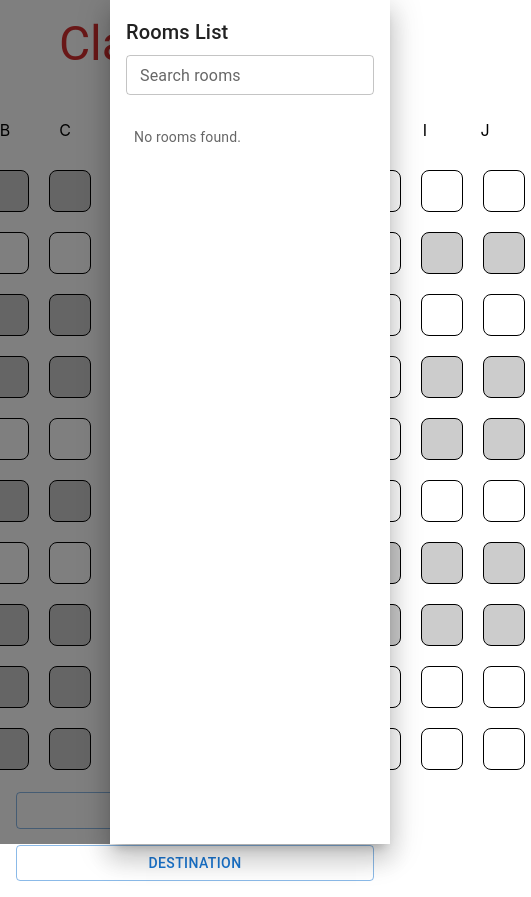
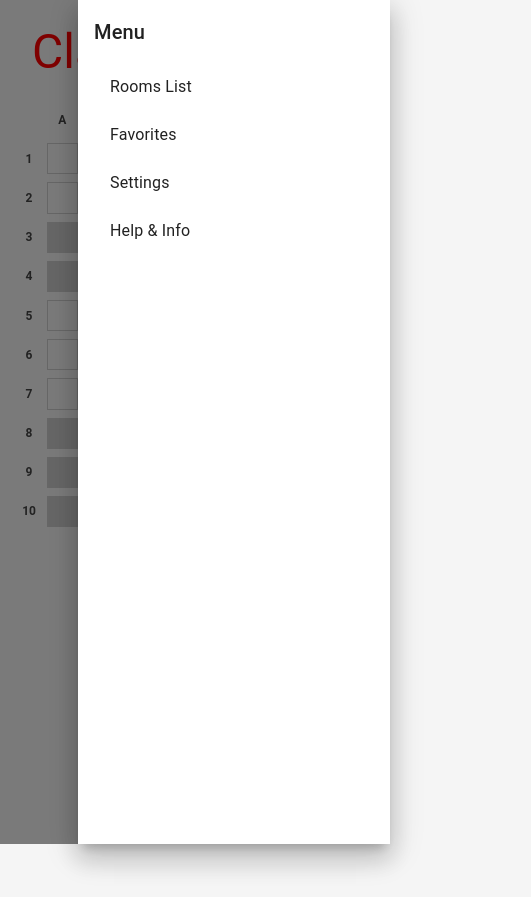
Before and after one commit to KaiEJH/RoomRoute, a React (Create React App) app in the folder app/frontend/: page / in a window 390 px wide. Both pictures are taken after a click on the button 350 px from the left and 32 px from the top of the page. Shown: the whole page, 531 px wide, since content can reach past the window. After the commit the page ends 844 px from the top, so only its background shows below. Built offline with nearby package versions, Linux system fonts and the light colour scheme.

Commit message:
Changes Made -Added Visibility of path to Map -Added Settings, Help Page, Favorites Tab and Rooms List submenus to a menu in the sidebar -Included Accessibility Settings such as high contrast mode -Fixed Spacing and Responsiveness issues with Map and App on a whole

```diff
--- a/app/frontend/src/App.css
+++ b/app/frontend/src/App.css
@@ -1,26 +1,30 @@
+body, html, #root {
+  margin: 0;
+  padding: 0;
+  height: 100%;
+  font-family: 'Roboto', sans-serif;
+  background-color: #f5f5f5;
+}
+
 .app-container {
   display: flex;
   flex-direction: column;
   min-height: 100vh;
+  padding: 1rem;
+  box-sizing: border-box;
 }
 
 .header {
   display: flex;
-  justify-content: center;
+  justify-content: space-between;
   align-items: center;
-  padding: 1rem;
-  position: relative;
-  flex-wrap: wrap;
-  width: 100%;
-  box-sizing: border-box;
+  padding: 0.5rem 1rem;
+  color: red;
 }
 
 .logo-text {
-  font-size: 2.5rem;
-  font-weight: bold;
-  color: #d32f2f;
-  text-align: center;
-  flex: 1 1 100%;
+  font-size: 1.5rem;
+  font-weight: 600;
 }
 
 .menu-button {
@@ -30,74 +34,108 @@
 }
 
 .map-section {
+  flex: 1;
   display: flex;
-  justify-content: center;
-  align-items: center;
-  padding: 1rem;
+  flex-direction: column;
+  margin-top: 1rem;
 }
 
 .map-box {
   display: flex;
   flex-direction: column;
   align-items: center;
+}
+
+.map-grid {
+  display: flex;
+  flex-direction: column;
+  gap: 0.25rem;
+  align-items: center;
+}
+
+.map-wrapper {
   width: 100%;
-  max-width: 900px;
+  display: flex;
+  justify-content: center;   /* center horizontally */
+  align-items: center;       /* optional for vertical centering */
+  padding: 0.5rem;
+  overflow-x: auto;
+  box-sizing: border-box;
 }
 
 .button-group {
+  margin-top: 1rem;
   display: flex;
-  justify-content: center;
   gap: 1rem;
-  margin-top: 1rem;
   flex-wrap: wrap;
 }
 
 .map-button {
-  padding: 0.5rem 1.5rem;
-  font-size: 1rem;
-  flex: 1 1 120px;
-  max-width: 200px;
+  flex: 1;
+  min-width: 120px;
 }
 
-/* Responsive tweaks */
-@media (max-width: 768px) {
-  .logo-text {
-    font-size: 1.5rem;
-  }
+/* High contrast mode */
+.high-contrast {
+  background-color: #000 !important;
+  color: #fff !important;
+}
 
-  .map-box {
-    padding: 0 1rem;
+.high-contrast html,
+.high-contrast body,
+.high-contrast #root,
+.high-contrast .app-container {
+  background-color: #000 !important;
+  color: #fff !important;
+}
+
+.high-contrast .header {
+  color: #fff !important;
+}
+
+.high-contrast .logo-text {
+  color: #fff !important;
+}
+
+.high-contrast .map-button {
+  background-color: #000 !important;
+  color: #fff !important;
+  border: 2px solid #fff !important;
+}
+
+.high-contrast .MuiDrawer-paper {
+  background-color: #000 !important;
+  color: #fff !important;
+}
+
+.high-contrast .menu-button{
+  background-color: #000 !important;
+  color: #fff !important;
+}
+
+/* Large text mode */
+.large-text {
+  font-size: 1.2em;
+}
+
+
+/* Responsive behavior */
+@media (max-width: 600px) {
+  .map-button {
+    flex: 1 1 100%;
+    font-size: 0.85rem;
   }
 
   .button-group {
     flex-direction: column;
-    width: 100%;
+    gap: 0.5rem;
   }
 
-  .map-button {
-    width: 100%;
+  .room-button {
+    font-size: 0.85rem;
+  }
+
+  .logo-text {
+    font-size: 1.25rem;
   }
 }
-
-@media (max-width: 600px) {
-  .logo-text {
-    font-size: 1.8rem;
-  }
-
-  .menu-button {
-    top: 0.5rem;
-    right: 0.5rem;
-  }
-}
-
-@media (max-width: 600px) {
-  .map-button {
-    flex: 1 1 100%;
-    max-width: none;
-  }
-
-  .button-group {
-    flex-direction: column;
-    align-items: center;
-  }
-}
--- a/app/frontend/src/App.js
+++ b/app/frontend/src/App.js
@@ -1,4 +1,4 @@
-import { Typography, Button, Box, Drawer, IconButton } from '@mui/material';
+import { Typography, Button, Box, Drawer, IconButton, List, ListItem, ListItemText, FormControlLabel, Switch } from '@mui/material';
 import MenuIcon from '@mui/icons-material/Menu';
 import { useState, useEffect } from 'react';
 import Map from './components/Map';
@@ -15,6 +15,13 @@ function App() {
   const [drawerOpen, setDrawerOpen] = useState(false);
   const [startRoom, setStartRoom] = useState(null);
   const [destinationRoom, setDestinationRoom] = useState(null);
+  const [path, setPath] = useState([]);
+  const [drawerView, setDrawerView] = useState("menu");
+  const [menuOption, setMenuOption] = useState('rooms');
+  const [accessibility, setAccessibility] = useState({
+    highContrast: false,
+    largeText: false
+  });
 
   const buildingCells = new Set([
     "A3", "A4", "A8", "A9", "A10", "B1", "B3", "B4", "B6", "B8", "B9", "B10",
@@ -54,12 +61,24 @@ function App() {
       .then(res => res.json())
       .then(data => {
         console.log('Path result:', data.route);
+        if (!data || !data.route || data.route.length === 0) {
+          alert("No path found.");
+          setPath([]);
+          return;
+        }
+
+        // Convert path to cell IDs (e.g. "B1")
+        const pathAsCellIds = data.route.map(([col, row]) => {
+          return `${String.fromCharCode(65 + col)}${row + 1}`;
+        });
+
+        setPath(pathAsCellIds);
       })
       .catch(err => console.error('Error:', err));
   }, [startRoom, destinationRoom]);
 
   return (
-    <div className="app-container">
+    <div className={`app-container ${accessibility.highContrast ? 'high-contrast' : ''} ${accessibility.largeText ? 'large-text' : ''}`}>
       <header className="header">
         <Typography variant="h3" className="logo-text">
           ClassCoords
@@ -75,12 +94,17 @@ function App() {
 
       <main className="map-section">
         <Box className="map-box">
+        <div className="map-grid">
+          <div className="map-grid">
             <Map
               selectedRoom={selectedRoom}
               onSquareSelect={handleSquareSelect}
               startRoom={startRoom}
               destinationRoom={destinationRoom}
+              path={path}
             />
+          </div>
+        </div>
           <Box className="button-group">
                     <Button
             variant="outlined"
@@ -137,18 +161,38 @@ function App() {
         </Box>
       </main>
 
-      <Drawer anchor="right" open={drawerOpen} onClose={() => setDrawerOpen(false)}>
-        <Box
-          sx={{
-            width: { xs: 280, sm: 320 }, // responsive drawer width
-            padding: 2,
-            height: "100vh",
-            boxSizing: "border-box"
+      <Drawer
+  anchor="right"
+  open={drawerOpen}
+  onClose={() => {
+    setDrawerOpen(false);
+    setDrawerView("menu");
   }}
 >
-          <Typography variant="h6" gutterBottom>
-            Rooms List
-          </Typography>
+  <Box sx={{ width: 280, p: 2 }}>
+    {drawerView === "menu" && (
+      <>
+        <Typography variant="h6" gutterBottom>Menu</Typography>
+        <List>
+          <ListItem button onClick={() => setDrawerView("rooms")}>
+            <ListItemText primary="Rooms List" />
+          </ListItem>
+          <ListItem button onClick={() => setDrawerView("favorites")}>
+            <ListItemText primary="Favorites" />
+          </ListItem>
+          <ListItem button onClick={() => setDrawerView("settings")}>
+            <ListItemText primary="Settings" />
+          </ListItem>
+          <ListItem button onClick={() => setDrawerView("help")}>
+            <ListItemText primary="Help & Info" />
+          </ListItem>
+        </List>
+      </>
+    )}
+
+    {drawerView === "rooms" && (
+      <>
+        <Typography variant="h6" gutterBottom>Rooms List</Typography>
         <RoomList
             rooms={rooms}
             selectedRoom={selectedRoom}
@@ -156,6 +200,65 @@ function App() {
             destinationRoom={destinationRoom}
             onSelectRoom={setSelectedRoom}
           />
+        <Button fullWidth onClick={() => setDrawerView("menu")} sx={{ mt: 2 }}>← Back to Menu</Button>
+      </>
+    )}
+
+    {drawerView === "favorites" && (
+      <>
+        <Typography variant="h6">Favorites</Typography>
+        <Typography variant="body2" color="text.secondary">Feature coming soon...</Typography>
+        <Button fullWidth onClick={() => setDrawerView("menu")} sx={{ mt: 2 }}>← Back to Menu</Button>
+      </>
+    )}
+
+    {drawerView === "settings" && (
+      <>
+        <Typography variant="h6">Settings</Typography>
+            <Box>
+              <Typography variant="h6">Accessibility</Typography>
+              <FormControlLabel
+                control={
+                  <Switch
+                    checked={accessibility.highContrast}
+                    onChange={() =>
+                      setAccessibility(prev => ({
+                        ...prev,
+                        highContrast: !prev.highContrast
+                      }))
+                    }
+                  />
+                }
+                label="High Contrast Mode"
+              />
+
+              <FormControlLabel
+                control={
+                  <Switch
+                    checked={accessibility.largeText}
+                    onChange={() =>
+                      setAccessibility(prev => ({
+                        ...prev,
+                        largeText: !prev.largeText
+                      }))
+                    }
+                  />
+                }
+                label="Large Text"
+              />
+            </Box>
+        <Typography variant="body2" color="text.secondary">More configuration options coming soon.</Typography>
+        <Button fullWidth onClick={() => setDrawerView("menu")} sx={{ mt: 2 }}>← Back to Menu</Button>
+      </>
+    )}
+
+    {drawerView === "help" && (
+      <>
+        <Typography variant="h6">Help & Info</Typography>
+        <Typography variant="body2">Need help? This area will include quick tips.</Typography>
+        <Button fullWidth onClick={() => setDrawerView("menu")} sx={{ mt: 2 }}>← Back to Menu</Button>
+      </>
+    )}
   </Box>
 </Drawer>
     </div>
--- a/app/frontend/src/components/Map.js
+++ b/app/frontend/src/components/Map.js
@@ -12,10 +12,11 @@ const buildingCells = new Set([
 
 
 
-function Map({ selectedRoom, startRoom, destinationRoom, onSquareSelect }) {
+function Map({ selectedRoom, startRoom, destinationRoom, onSquareSelect, path }) {
   const selectedCoord = selectedRoom?.coordinates?.toUpperCase(); // e.g., "A4"
   const startCoord = startRoom?.coordinates?.toUpperCase();
   const destCoord = destinationRoom?.coordinates?.toUpperCase();
+
 
   const handleSquareClick = (id) => {
     if (!buildingCells.has(id)) return;
@@ -35,6 +36,7 @@ function Map({ selectedRoom, startRoom, destinationRoom, onSquareSelect }) {
       const squareId = `${ALPHABET[j - 1]}${i}`; // e.g., A4
       const isSelected = squareId === selectedCoord;
       const isBuilding = buildingCells.has(squareId);
+      const isPath = path?.includes(squareId);
 
       if (i === 0 && j === 0) {
         content = ""; // empty top-left
@@ -54,6 +56,7 @@ function Map({ selectedRoom, startRoom, destinationRoom, onSquareSelect }) {
                 ${isSelected ? "selected" : ""}
                 ${squareId === startCoord ? "start-square" : ""}
                 ${squareId === destCoord ? "destination-square" : ""}
+                ${isPath ? "path-cell" : ""}
                 ${isBuilding ? "building-cell" : ""}
                 `}
           >
@@ -64,7 +67,7 @@ function Map({ selectedRoom, startRoom, destinationRoom, onSquareSelect }) {
     }
 
     grid.push(
-      <Grid2 container key={`row-${i}`} spacing={1} wrap="nowrap">
+      <Grid2 container key={`row-${i}`} spacing={0.25} wrap="nowrap" justifyContent="center">
         {row}
       </Grid2>
     );
--- a/app/frontend/src/components/Square.css
+++ b/app/frontend/src/components/Square.css
@@ -1,41 +1,70 @@
 .square {
-  width: 40px;
-  height: 40px;
-  background-color: white;
+  width: calc(8vw);              /* scalable size based on screen width */
+  max-width: 40px;               /* prevent over-scaling on large screens */
+  min-width: 24px;               /* prevent under-scaling on small screens */
+  aspect-ratio: 1 / 1;           /* keep squares square */
+  border: 1px solid #ccc;
+  font-size: 0.75rem;
   display: flex;
+  align-items: center;
   justify-content: center;
-  align-items: center;
-  border: 1px solid black;
-  border-radius: 8px;
-  transition: ease-in-out 0.3s;
-  margin: 6px;
+  box-sizing: border-box;
+  transition: background-color 0.2s ease;
 }
 
+/* Small tweaks for labels */
 .label-square {
+  background-color: transparent;
   border: none;
-  cursor: default;
+  font-weight: bold;
+  color: #444;
+  font-size: 0.75rem;
 }
 
-/* Grey by default for building cells */
+.selected {
+  background-color: #2196f3;
+  color: white;
+}
+
+.start-square {
+  background-color: green;
+  color: white;
+}
+
+.destination-square {
+  background-color: red;
+  color: white;
+}
+
 .building-cell {
   background-color: #ccc;
 }
 
-/* 🔼 These override any background below */
-.selected {
-  background-color: #1976d2 !important;
-  color: white;
-  z-index: 1;
+.path-cell {
+  background-color: rgba(0, 255, 0, 0.3);
 }
 
-.start-square {
-  background-color: green !important;
-  color: white;
-  z-index: 1;
+
+/* High contrast mode styles */
+.high-contrast .square {
+  border: 1px solid #fff;
+  color: #fff;
 }
 
-.destination-square {
-  background-color: red !important;
-  color: white;
-  z-index: 1;
+.high-contrast .start-square {
+  background-color: #00ff00 !important; /* Bright green */
 }
+
+.high-contrast .destination-square {
+  background-color: #ff0000 !important; /* Bright red */
+  border: 2px solid #fff;
+}
+
+.high-contrast .path-square {
+  background-color: #ffff00 !important; /* Bright yellow */
+}
+
+.high-contrast .label-square {
+  font-weight: bold;
+  color: #fff !important;
+}
```
Also changed, not shown: app/frontend/src/components/RoomList.css (+16 -16 lines). Lines whose indentation alone changed are shown as unchanged.
